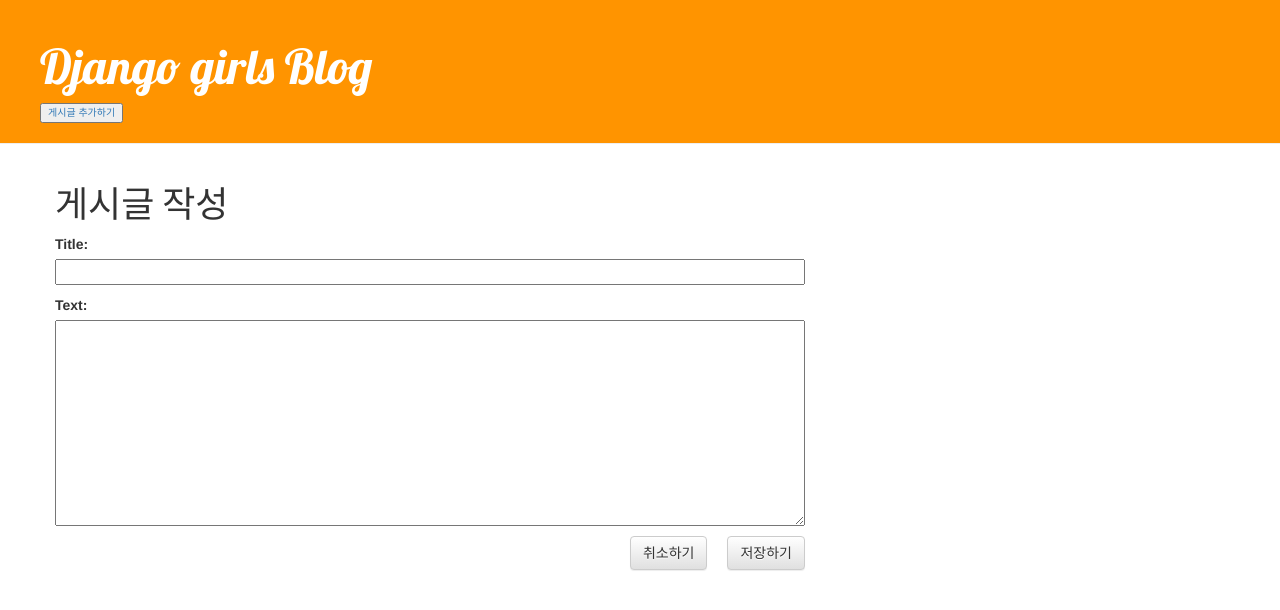
After one commit to XXOK/Djangogirls, a Django app: page /main/post/new/ in a window 1280 px wide. The commit adds this page. Shown: the top 610 px of the page. Run offline with Django 3.2, Linux system fonts and the light colour scheme; some libraries are stand-ins or nearby versions.

Commit message:
django form 구현, 작성 페이지 css 생성

```diff
--- /dev/null
+++ b/blog/forms.py
@@ -0,0 +1,8 @@
+from django import forms
+from blog.models import Post
+
+
+class PostForm(forms.ModelForm):
+      class Meta:
+          model = Post
+          fields = ['title', 'text']
--- a/blog/static/blog/blog.css
+++ b/blog/static/blog/blog.css
@@ -4,9 +4,15 @@
     padding: 20px 20px 20px 40px;
 }
 
-.page-header h1, .page-header h1 a, .page-header h1 a:visited, .page-header h1 a:active {
+.page-header h1, .page-header h1 a, .page-header h1 a:visited, .page-header h1 a:active{
     color: #ffffff;
     font-size: 36pt;
+    text-decoration: none;
+}
+
+.form-button{
+    color: #ffffff;
+    font-size: 10px;
     text-decoration: none;
 }
 
--- /dev/null
+++ b/blog/static/blog/post.css
@@ -0,0 +1,8 @@
+.sub-button{
+    display: flex;
+    float: right;
+}
+
+.sub-button .save-button{
+    margin-left: 20px;
+}
--- a/blog/templates/blog/base.html
+++ b/blog/templates/blog/base.html
@@ -7,12 +7,16 @@
         <link rel="stylesheet" href="//maxcdn.bootstrapcdn.com/bootstrap/3.2.0/css/bootstrap-theme.min.css">
         <link href="//fonts.googleapis.com/css?family=Lobster&subset=latin,latin-ext" rel="stylesheet" type="text/css">
         <link rel="stylesheet" href="{% static 'blog/blog.css' %}"/>
+        <link rel="stylesheet" href="{% static 'blog/post.css' %}">
         <title>Django Girls blog</title>
 
     </head>
     <body>
         <div class="page-header">
             <h1><a href="{% url 'post_list' %}">Django girls Blog</a></h1>
+            <div class="form-button">
+                <a href="{% url 'post_new' %}"><button type="submit">게시글 추가하기</button></a>
+            </div>
         </div>
 
         <div class="content container">
--- a/blog/templates/blog/post_detail.html
+++ b/blog/templates/blog/post_detail.html
@@ -3,9 +3,9 @@
 {% block content %}
     <div class="post">
         <div class="date">
-            <p>published: {{ detail.published_date }}</p>
+            <p>[{{ detail.pk }}] 작성일: {{ detail.published_date }}</p>
         </div>
-        <h1><a href="">{{ detail.title }}</a></h1>
+        <h1>{{ detail.title }}</h1>
         <p>{{ detail.text|linebreaksbr }}</p>
     </div>
 {% endblock %}
--- /dev/null
+++ b/blog/templates/blog/post_form.html
@@ -0,0 +1,15 @@
+{% extends 'blog/base.html' %}
+{% block content %}
+    <h1>게시글 작성</h1>
+    <form method="POST" class="post-form">{% csrf_token %}
+        {{ form.as_p }}
+        <div class="sub-button">
+            <div class="cancle-button">
+                <a href="{% url 'post_list' %}"><button type="button" class="cancle btn btn-default">취소하기</button></a>
+            </div>
+            <div class="save-button">
+                <button type="submit" class="save btn btn-default">저장하기</button>
+            </div>
+        </div>
+    </form>
+{% endblock %}
--- a/blog/templates/blog/post_list.html
+++ b/blog/templates/blog/post_list.html
@@ -4,7 +4,7 @@
     {% for post in post_list %}
         <div class="post">
             <div class="date">
-                <p>published: {{ post.published_date }}</p>
+                <p>[{{ post.id }}] 작성일: {{ post.published_date }}</p>
             </div>
             <h1><a href="{% url 'post_detail' post.pk %}">{{ post.title }}</a></h1>
             <p>{{ post.text|linebreaksbr }}</p>
--- a/blog/urls.py
+++ b/blog/urls.py
@@ -5,4 +5,5 @@
 urlpatterns=[
     url(r'^$', views.post_list, name='post_list'),
     url(r'^detail/(?P<detail_pk>\d+)/$', views.post_detail, name='post_detail'),
+    url(r'^post/new/$', views.post_new, name='post_new'),
 ]
--- a/blog/views.py
+++ b/blog/views.py
@@ -1,19 +1,26 @@
 from django.shortcuts import render, get_object_or_404
 from django.utils import timezone
 from .models import Post
+from .forms import PostForm
 
 
 def post_list(request):
     qs = Post.objects.all()
-    qs = qs.filter(published_date__lte=timezone.now()).order_by('published_date')
-    qs = qs.order_by('published_date')
+    # qs = qs.filter(published_date__lte=timezone.now()).order_by('published_date')
+    # qs = qs.order_by('published_date')
 
     return render(request, 'blog/post_list.html', {
         'post_list': qs,
     })
 
-def post_detail(request,detail_pk):
+def post_detail(request, detail_pk):
     post = get_object_or_404(Post, pk=detail_pk)
     return render(request, 'blog/post_detail.html', {
         'detail': post,
     })
+
+def post_new(request):
+    form = PostForm()
+    return render(request, 'blog/post_form.html', {
+        'form': form,
+    })
--- a/mysite/urls.py
+++ b/mysite/urls.py
@@ -18,5 +18,5 @@
 
 urlpatterns = [
     url('admin/', admin.site.urls),
-    url(r'', include('blog.urls')),
+    url(r'main/', include('blog.urls')),
 ]
```
